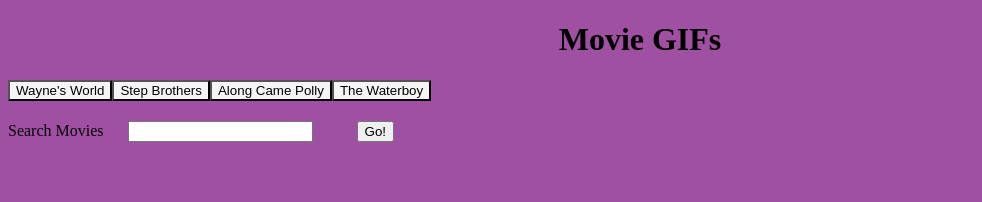
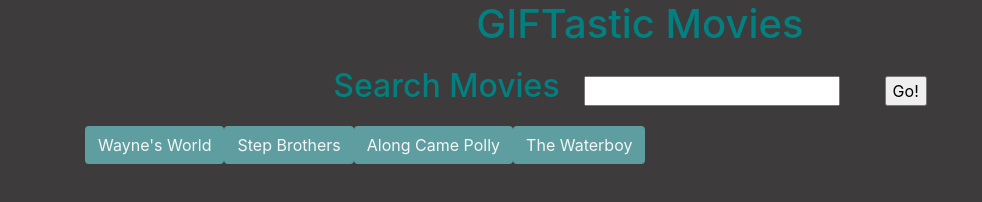
Before and after one commit to lagunaaimee/GifTastic, a plain HTML site: page index.html in a window 1280 px wide. Shown: the whole page, without its empty margins (0-982 px from the left). Drawn offline with nearby package versions, Linux system fonts and the light colour scheme.

Commit message:
added bootstrap

```diff
--- a/index.html
+++ b/index.html
@@ -3,19 +3,25 @@
 
 <head>
     <meta charset="utf-8">
+    <link rel="stylesheet" href="https://stackpath.bootstrapcdn.com/bootstrap/4.1.3/css/bootstrap.min.css" integrity="sha384-MCw98/SFnGE8fJT3GXwEOngsV7Zt27NXFoaoApmYm81iuXoPkFOJwJ8ERdknLPMO"
+        crossorigin="anonymous">
     <title>GIFTastic</title>
     <style type="text/css">
         button,
         div,
         form,
         body {
-            background: rgb(160, 80, 163);
+            background: rgb(61, 59, 59);
+            color: teal;
         }
+
         input {
             margin: 20px;
         }
+
         .movie-btn {
-            background: whitesmoke;
+            background: cadetblue;
+            color: whitesmoke;
         }
     </style>
 </head>
@@ -24,21 +30,21 @@
 
     <div class="container">
         <h1>
-            <center>Movie GIFs</center>
+            <center>GIFTastic Movies</center>
         </h1>
+
+        <center>
+            <form id="movie-form">
+                <label for="movie-input"><h2>Search Movies</h2></label>
+                <input type="text" id="movie-input">
+                <!-- <br> -->
+                <!-- Button triggers new movie to be added -->
+                <input id="add-movie" type="submit" value="Go!">
+            </form>
+        </center>
 
         <!-- Rendered Buttons will get Dumped Here  -->
         <div id="buttons-view"></div>
-
-        <form id="movie-form">
-            <label for="movie-input">Search Movies</label>
-            <input type="text" id="movie-input">
-            <!-- <br> -->
-
-            <!-- Button triggers new movie to be added -->
-            <input id="add-movie" type="submit" value="Go!">
-        </form>
-
         <!-- Movies will Get Dumped Here -->
         <div id="gifs-view"></div>
 
@@ -103,7 +109,7 @@
 
                     // Then dynamicaly generating buttons for each movie in the array
                     // This code $("<button>") is all jQuery needs to create the beginning and end tag. (<button></button>)
-                    var a = $("<button>");
+                    var a = $("<button type=button class=btn btn-outline-info>");
                     // Adding a class of movie-btn to our button
                     a.addClass("movie-btn");
                     // Adding a data-attribute
```
